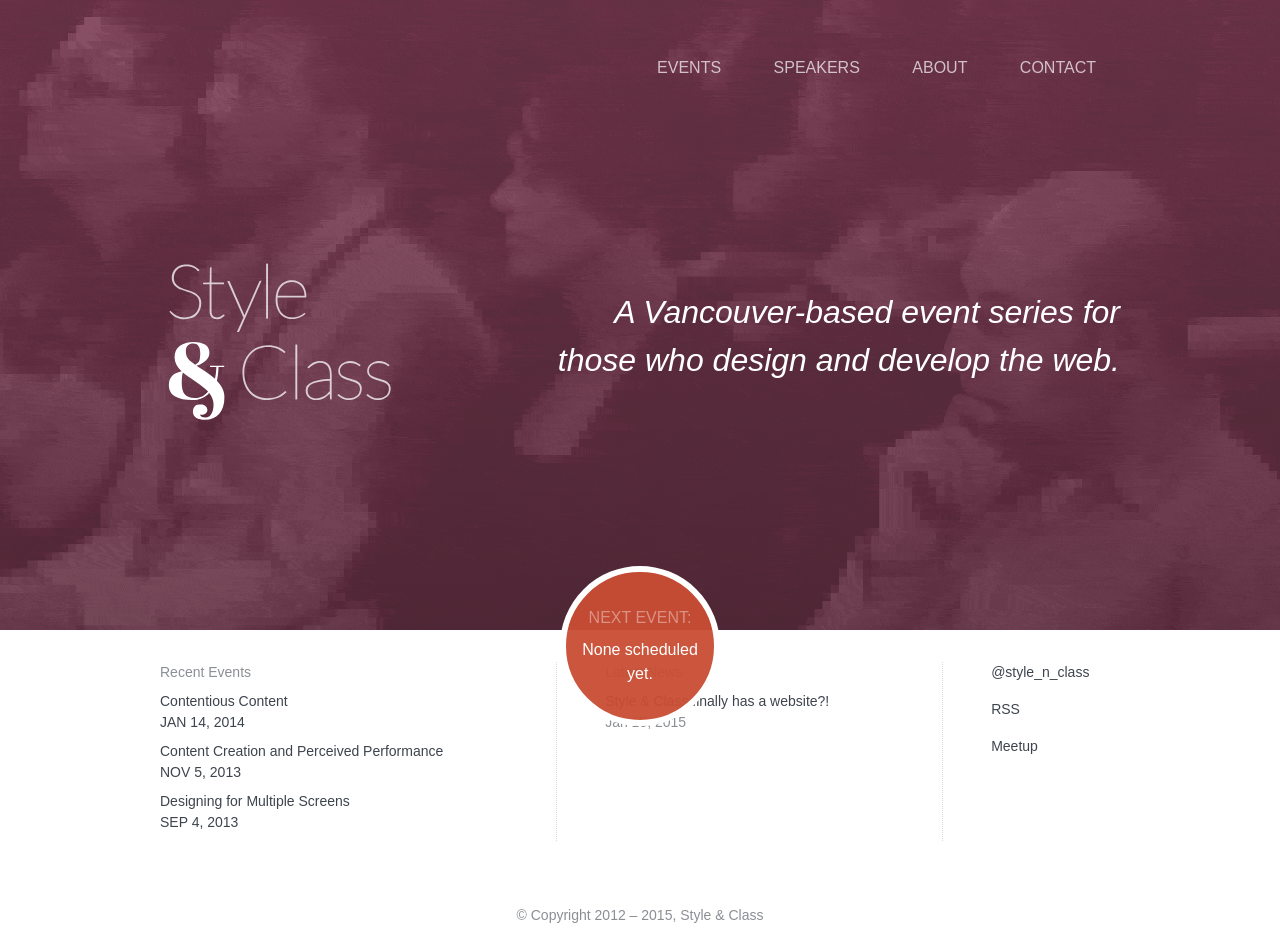
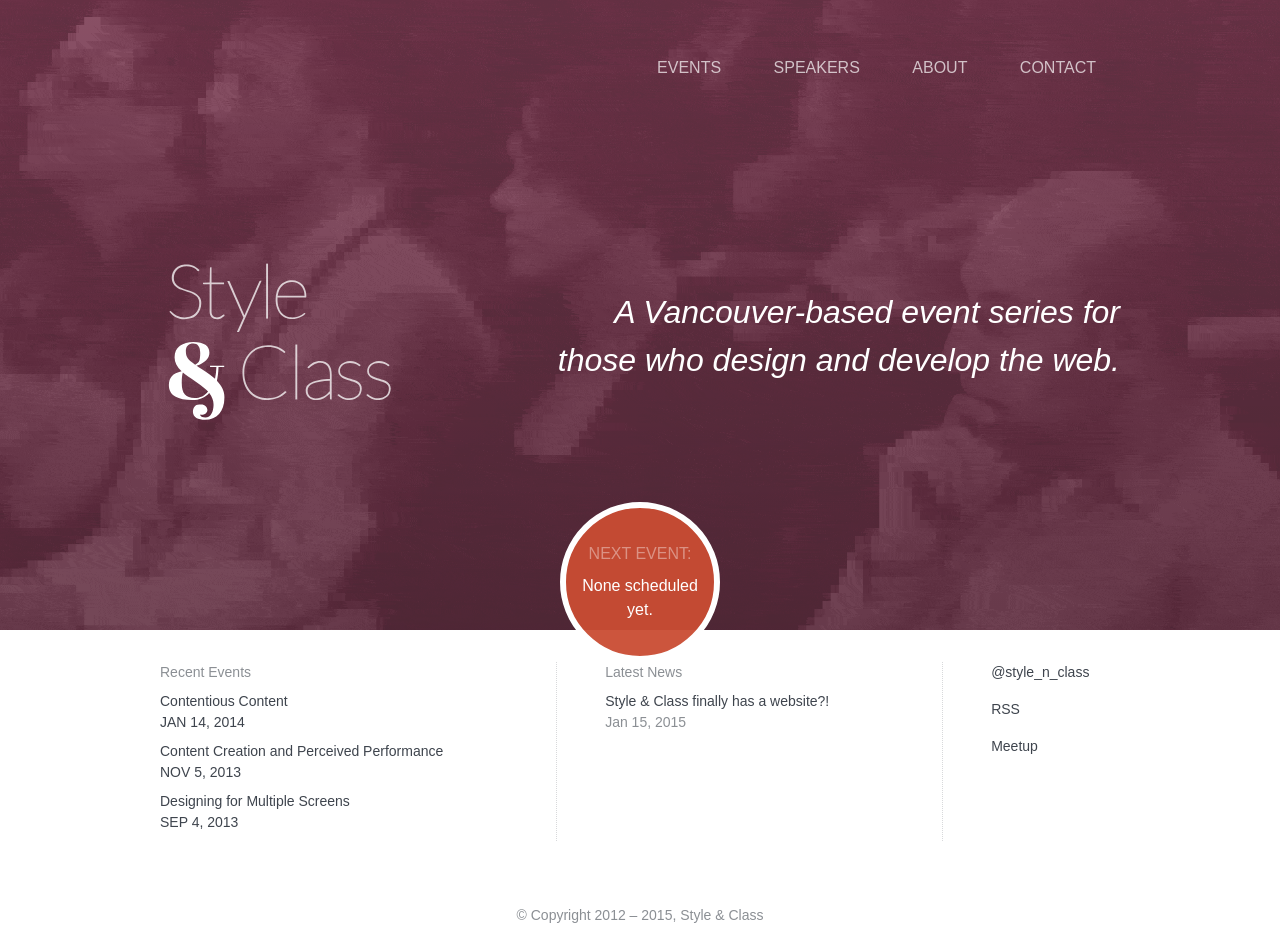
Before and after one commit to styleandclass/styleandclass.ca, a Jekyll site: the page built from root/index.html, in a window 1280 px wide. Built offline with Jekyll 4.4.1, drawn with Linux system fonts in a browser that asks for light colours.

Commit message:
Fixing post-merge oddness

```diff
--- a/root/_data/events.json
+++ b/root/_data/events.json
@@ -266,7 +266,7 @@
             ],
             "accessibility" : "The Style & Class Conference will be accessible for the hearing impaired.",
             "price" : "$20",
-            "registration" : "open",
+            "registration" : "closed",
             "date" : "2014-12-13",
             "time-doors" : "2014-12-13T12:00+08:00",
             "time-start" : "2014-12-13T18:00+08:00",
--- a/root/_includes/partial-event-large.html
+++ b/root/_includes/partial-event-large.html
@@ -11,7 +11,7 @@
 			{% if event.registration == "open" %}
 				<div class="registration">
 					{% if event.url-meetup %}
-						<a class="event-respond" href="{{ event.url-meetup }}">
+						<a class="event-respond button" href="{{ event.url-meetup }}">
 							RSVP
 						</a>
 					{% endif %}
--- a/root/_sass/_layout-home.scss
+++ b/root/_sass/_layout-home.scss
@@ -126,7 +126,7 @@ $overlay-opacity: 0.2;
 .home-event-next {
     @include screen-medium {
         position: absolute;
-        bottom: -6rem;
+        bottom: -2rem;
         width: 960px;
         margin: 0 auto;
         text-align: center;
```
Also changed, not shown: 5 other files.
